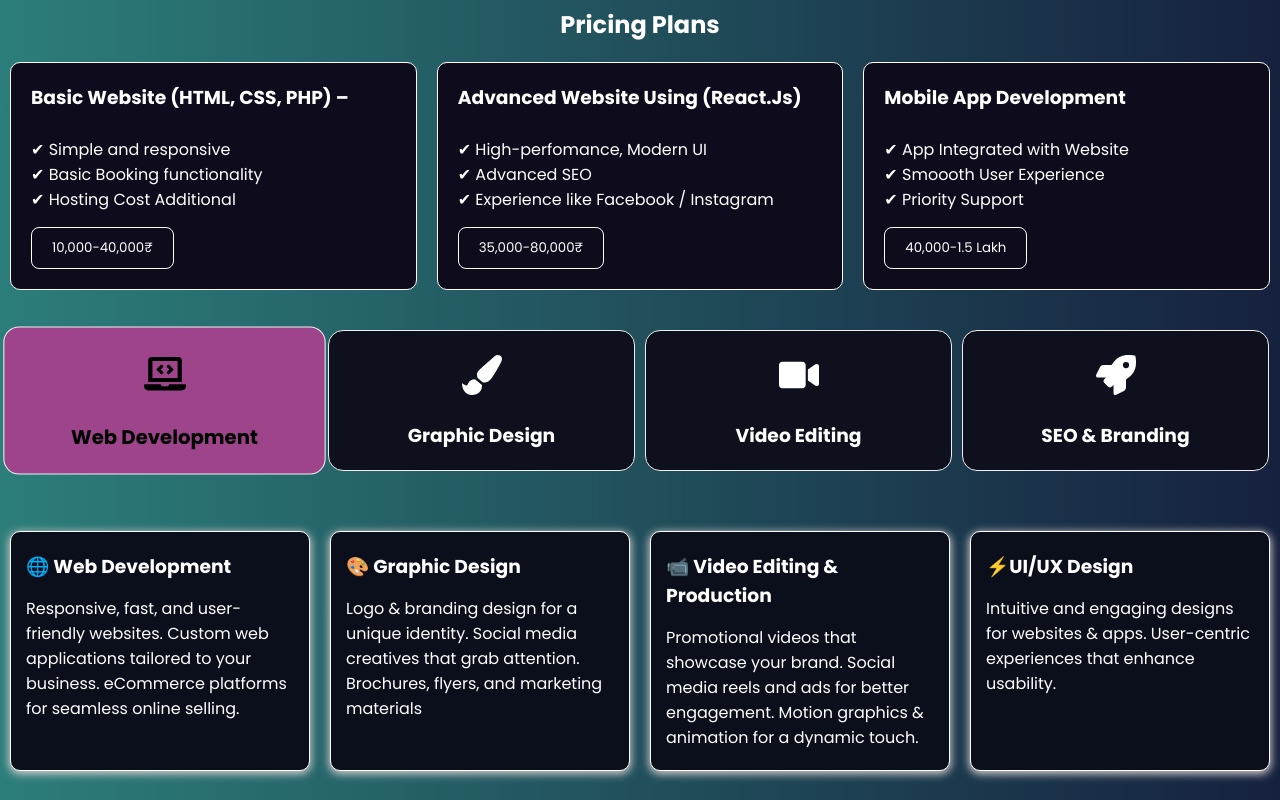
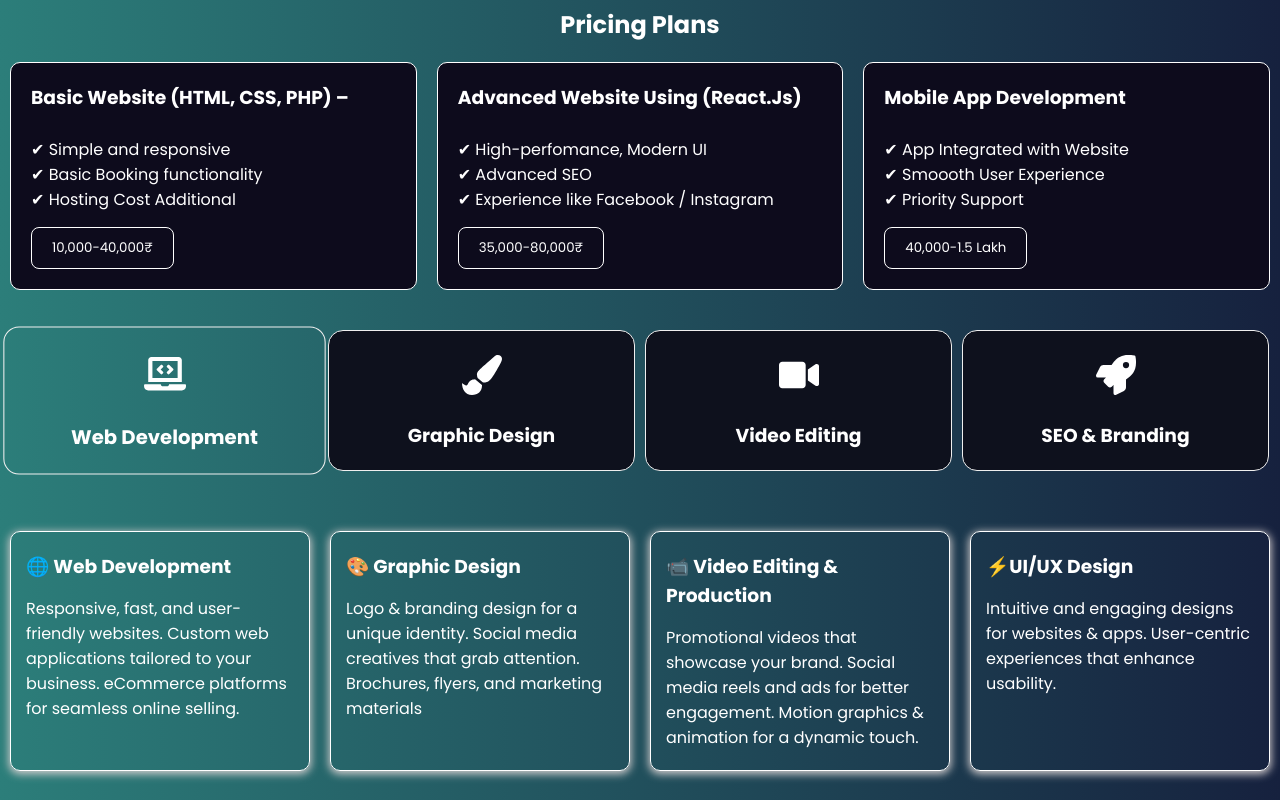
Before and after one commit to iabhaykaran/Elysium-Company, a React (Create React App) app in the folder elysium-app/: page / in a window 1280 px wide. In both pictures the pointer is over the element "Web Development". Shown: the part 1165-1965 px from the top of the page. Built offline with nearby package versions, Linux system fonts and the light colour scheme.

Commit message:
Updated files

```diff
--- a/elysium-app/src/App.css
+++ b/elysium-app/src/App.css
@@ -246,8 +246,9 @@ a {
 }
 
 .s-card:hover {
-  background: #9d448a;
-  color: #000;
+  /* background: #9d448a; */
+  /* color: #000; */
+  background-color: transparent;
   transform: scale(1.05);
 }
 
@@ -274,7 +275,7 @@ a {
   margin-bottom: 20px;
   border: 1px solid white;
 
-  background-color: #0b0f1c;
+  /* background-color: #0b0f1c; */
   max-width: 450px;
   border-radius: 10px;
   box-shadow: 0px 2px 8px 1px rgb(212, 206, 206);
```
